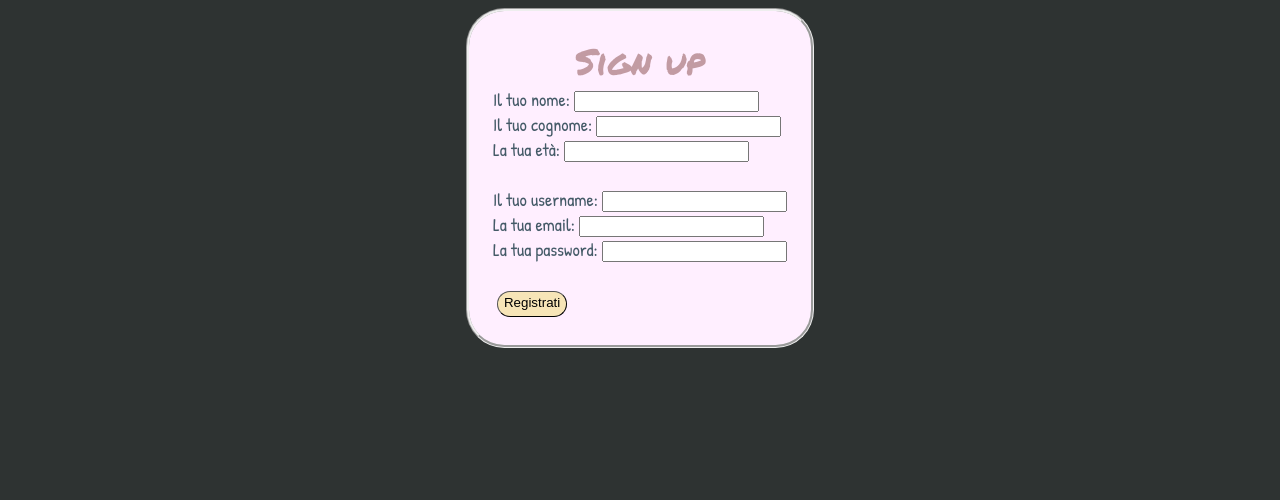
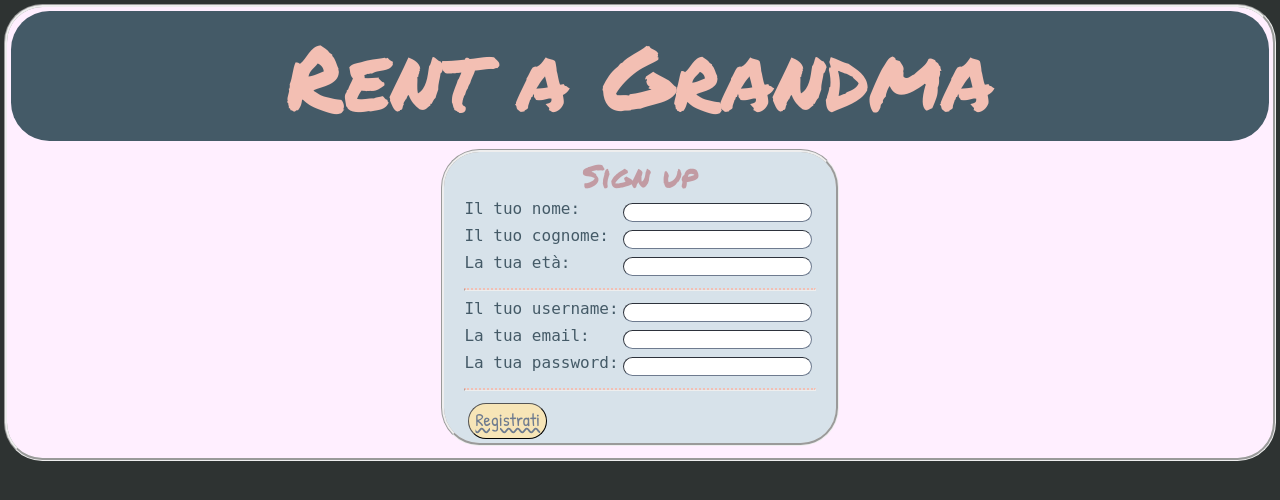
Before and after one commit to ShnappyShnapp/prima_servlet, a Java web app: page /sign_up.jsp in a window 1280 px wide. Shown: the top 500 px of the page. Run offline with Tomcat 11, a stand-in JSP engine, Linux system fonts and the light colour scheme; some libraries are stand-ins or nearby versions.

Commit message:
Advanced the theme of the website.

```diff
--- /dev/null
+++ b/prima_servlet/src/main/webapp/WEB-INF/header.jsp
@@ -0,0 +1,14 @@
+<%@ page language="java" contentType="text/html; charset=UTF-8"
+    pageEncoding="UTF-8"%>
+<!DOCTYPE html>
+<html>
+<head>
+<meta charset="UTF-8">
+<title>Insert title here</title>
+</head>
+<body>
+	<header>
+		<h1 id="title">Rent a Grandma</h1>
+	</header>
+</body>
+</html>
--- a/prima_servlet/src/main/webapp/profilo.jsp
+++ b/prima_servlet/src/main/webapp/profilo.jsp
@@ -12,16 +12,14 @@
 <head>
     <meta charset="UTF-8">
     <title>Profilo</title>
-    <link rel="stylesheet" href="styling/mainStyle.css">
+    <link rel="stylesheet" href="stylesheets/mainStyle.css">
     <style>
 	@import url('https://fonts.googleapis.com/css2?family=Patrick+Hand&family=Permanent+Marker&display=swap');
 	</style>
 </head>
 <body>
 	<div id="container">
-		<header>
-			<h1 id="title">Rent a Grandma</h1>
-		</header>
+		<%@ include file="/WEB-INF/header.jsp" %>
 		<nav>
 			<a href="index.jsp">Home</a>
 		</nav>
--- a/prima_servlet/src/main/webapp/sign_up.jsp
+++ b/prima_servlet/src/main/webapp/sign_up.jsp
@@ -6,12 +6,14 @@
 	<head>
 		<meta charset="UTF-8">
 		<title>Sign Up</title>
-		<link rel="stylesheet" href="styling/mainStyle.css">
+		<link rel="stylesheet" href="stylesheets/mainStyle.css">
     	<style>
 		@import url('https://fonts.googleapis.com/css2?family=Patrick+Hand&family=Permanent+Marker&display=swap');
 		</style>
 	</head>
 	<body>
+		<div id="container">
+			<%@ include file="/WEB-INF/header.jsp" %>
 			<div class="smallcard">
 				<h1>Sign up</h1>
 
@@ -22,22 +24,35 @@
 
 				<!-- l'effettiva finestra dove prendiamo i dati che poi salveremo nel db -->
 				<form id="sign_up" action="${pageContext.request.contextPath}/PrimaServlet" method="post">
+					<section class="row">
 						<label for="nome">Il tuo nome:</label>
-				<input type="text" id="nome" name="nome" value="${param.nome}" required><br>
+						<input type="text" id="nome" name="nome" value="${param.nome}" required>
+					</section>
+					<section class="row">
 						<label for="cognome">Il tuo cognome:</label>
-				<input type="text" id="cognome" name="cognome" value="${param.cognome}" required><br>
+						<input type="text" id="cognome" name="cognome" value="${param.cognome}" required>
+					</section>
+					<section class="row">
 						<label for="eta">La tua età:</label>
-				<input type="number" id="eta" name="eta" min="0" value="${param.eta}" required><br>
-				<br>
+						<input type="number" id="eta" name="eta" min="0" value="${param.eta}" required>
+					</section>
+					<hr class="dotted">
+					<section class="row">
 						<label for="username">Il tuo username:</label>
-				<input type="text" id="username" name="username" value="${param.username}" required><br>
+						<input type="text" id="username" name="username" value="${param.username}" required>
+					</section>
+					<section class="row">
 						<label for="email">La tua email:</label>
-				<input type="email" id="email" name="email" value="${param.email}" required><br>
+						<input type="email" id="email" name="email" value="${param.email}" required>
+					</section>
+					<section class="row">
 						<label for="pssw">La tua password:</label>
-				<input type="password" id="pssw" name="pssw" required><br>
-				<br>
+						<input type="password" id="pssw" name="pssw" required>
+					</section>
+					<hr class="dotted">
 					<input type="submit" value="Registrati" class="button">
 				</form>
 			</div>
+		</div>
 	</body>
 </html>
--- /dev/null
+++ b/prima_servlet/src/main/webapp/stylesheets/color_palette.css
@@ -0,0 +1,51 @@
+@charset "UTF-8";
+
+body {
+	background-color: #2E3332;
+}
+
+#container {
+	color: #445A67;
+	background-color: #FFEFFF;
+}
+
+header {
+	background-color: #445A67;
+}
+
+nav {
+	background-color: #CAB3C1;
+}
+
+a {
+	color: #6E7B8F;
+}
+
+nav > a {
+	border-color: #6E7B8F;
+	color: #F7E5B7;
+}
+
+.bigcard {
+	background-color: #FFEDDA;
+}
+
+.smallcard {
+	color: #445A67;
+	background-color: #D7E2EA;
+}
+
+article {
+	border-color: #CAB3C1;
+}
+
+.button {
+	background-color: #F7E5B7;
+	border-color: #6E7B8F;
+	color: #6E7B8F;
+}
+
+input {
+	border-color: #6E7B8F;
+	color: #C29BA3;
+}
--- a/prima_servlet/src/main/webapp/styling/mainStyle.css
+++ b/prima_servlet/src/main/webapp/stylesheets/mainStyle.css
@@ -1,20 +1,15 @@
 @charset "UTF-8";
+@import "typography.css";
+@import "color_palette.css";
+
 
 body {
-	background-color: #2E3332;
 	margin: 0px;
-
-	font-family: "Patrick Hand", cursive;
-  	font-weight: 200;
-  	font-style: normal;
-  	font-size: 18px;
 }
 
 #container{
 	border: groove;
 	border-radius: 3vw;
-	color: #445A67;
-	background-color: #FFEFFF;
 
 	margin: 4px;
 	padding: 4px;
@@ -26,55 +21,7 @@ header{
 	align-items: center;
   	width: 100%;
 
-  	background-color: #445A67;
-
   	border-radius: 3vw;
-}
-
-
-h1 {
-	font-family: "Permanent Marker", cursive;
-  	font-weight: 400;
-  	font-style: normal;
-	color: #C29BA3;
-
-	margin: 0px;
-}
-
-header > h1{
-	margin: 0px;
-	font-size: 7vw;
-	color: #F3BFB3;
-
-}
-
-h2 {
-	font-family: "Patrick Hand", cursive;
-  	font-weight: 400;
-  	font-style: normal;
-  	font-size: 4vw;
-  	color: #445A67;
-
-  	margin-top: 0px;
-  	margin-bottom: 8px;
-
-}
-
-header > h2{
-	font-size: 5vw;
-	color: #C29Ba3;
-	margin: -3vw;
-}
-
-h5 {
-	font-size: 2.5vw;
-	font-weight: 100;
-	text-align: right;
-
-	color: white;
-	width: inherit;
-	margin-right: 30vw;
-	margin-top: 1vw;
 }
 
 nav {
@@ -89,21 +36,17 @@ nav {
 	padding-left: 2vh;
 	padding-right: 2vh;
 
-	background-color: #CAB3C1;
 	border-radius: 50vw;
 }
 
 a {
 	text-decoration-style: wavy;
-	color: #6E7B8F;
 }
 
 nav > a {
 	border-left: solid;
 	border-width: 1px;
-	border-color: #6E7B8F;
 
-	color: #F7E5B7;
 	text-decoration: none;
 	font-size: 15px;
 
@@ -115,7 +58,6 @@ nav > a {
 	flex-direction: row;
 	justify-content: space-evenly;
 
-	background-color: #FFDAD1;
 	border-radius: 3vw;
 
 	text-align: center;
@@ -132,18 +74,15 @@ nav > a {
 
 	border: groove;
 	border-radius: 3vw;
-	color: #445A67;
-	background-color: #FFEFFF;
 
 	width: fit-content;
 	margin: 8px auto;
-	padding: 24px;
+	padding: 0px 20px 0px 20px;
 }
 
 article{
 	border: solid;
 	border-width: 1px;
-	border-color: #CAB3C1;
 	border-radius: 3vw;
 
 	width: 100%;
@@ -156,14 +95,29 @@ article{
 	margin: 4px;
     border: 1px outset buttonborder;
     border-radius: 2vw;
-    background-color: #f7e5b7;
+
+
+    text-decoration-style: wavy;
 }
 
-h4 {
-	color: #2E3332;
-	font-size: 14px;
-	font-weight: 200;
-  	font-style: normal;
+hr.dotted {
+	border-top: 2px dotted #F3BFB3;
+}
 
-	margin-top: -1vw;
+section.row {
+	display: flex;
+	flex-direction: row;
+	justify-content: space-between;
 }
+
+input {
+	border-width: 1px;
+	border-radius: 50vw;
+
+	padding-left: 8px;
+	padding-left: 8px;
+}
+
+section.row > input {
+	margin: 4px;
+}
--- /dev/null
+++ b/prima_servlet/src/main/webapp/stylesheets/typography.css
@@ -0,0 +1,78 @@
+@charset "UTF-8";
+
+body {
+	font-family: "Lekton", monospace;
+  	font-weight: 400;
+  	font-style: normal;
+}
+
+h1 {
+	font-family: "Permanent Marker", cursive;
+  	font-weight: 400;
+  	font-style: normal;
+	color: #C29BA3;
+
+	margin: 0px;
+}
+
+header > h1{
+	margin: 0px;
+	font-size: 7vw;
+	color: #F3BFB3;
+
+}
+
+h2 {
+	font-family: "Patrick Hand", cursive;
+  	font-weight: 400;
+  	font-style: normal;
+  	font-size: 4vw;
+  	color: #445A67;
+
+  	margin-top: 0px;
+  	margin-bottom: 8px;
+
+}
+
+header > h2{
+	font-size: 5vw;
+	color: #C29Ba3;
+	margin: -3vw;
+}
+
+
+h3 {
+	color: #8FCACA;
+	font-size: 16px;
+
+	margin-bottom: -15px;
+}
+
+h4 {
+	color: #2E3332;
+	font-size: 14px;
+	font-weight: 200;
+  	font-style: normal;
+
+	margin-top: -1vw;
+}
+
+h5 {
+	font-size: 2.5vw;
+	font-weight: 100;
+	text-align: right;
+
+	color: white;
+	width: inherit;
+	margin-right: 30vw;
+	margin-top: 1vw;
+}
+
+.button {
+	font-family: "Patrick Hand", cursive;
+  	font-weight: 200;
+  	font-style: normal;
+  	font-size: 18px;
+
+  	text-decoration-line: underline;
+}
```
Also changed, not shown: prima_servlet/src/main/webapp/index.jsp (+16 -8 lines), prima_servlet/src/main/webapp/sign_in.jsp (+14 -5 lines). Lines whose indentation alone changed are shown as unchanged.
